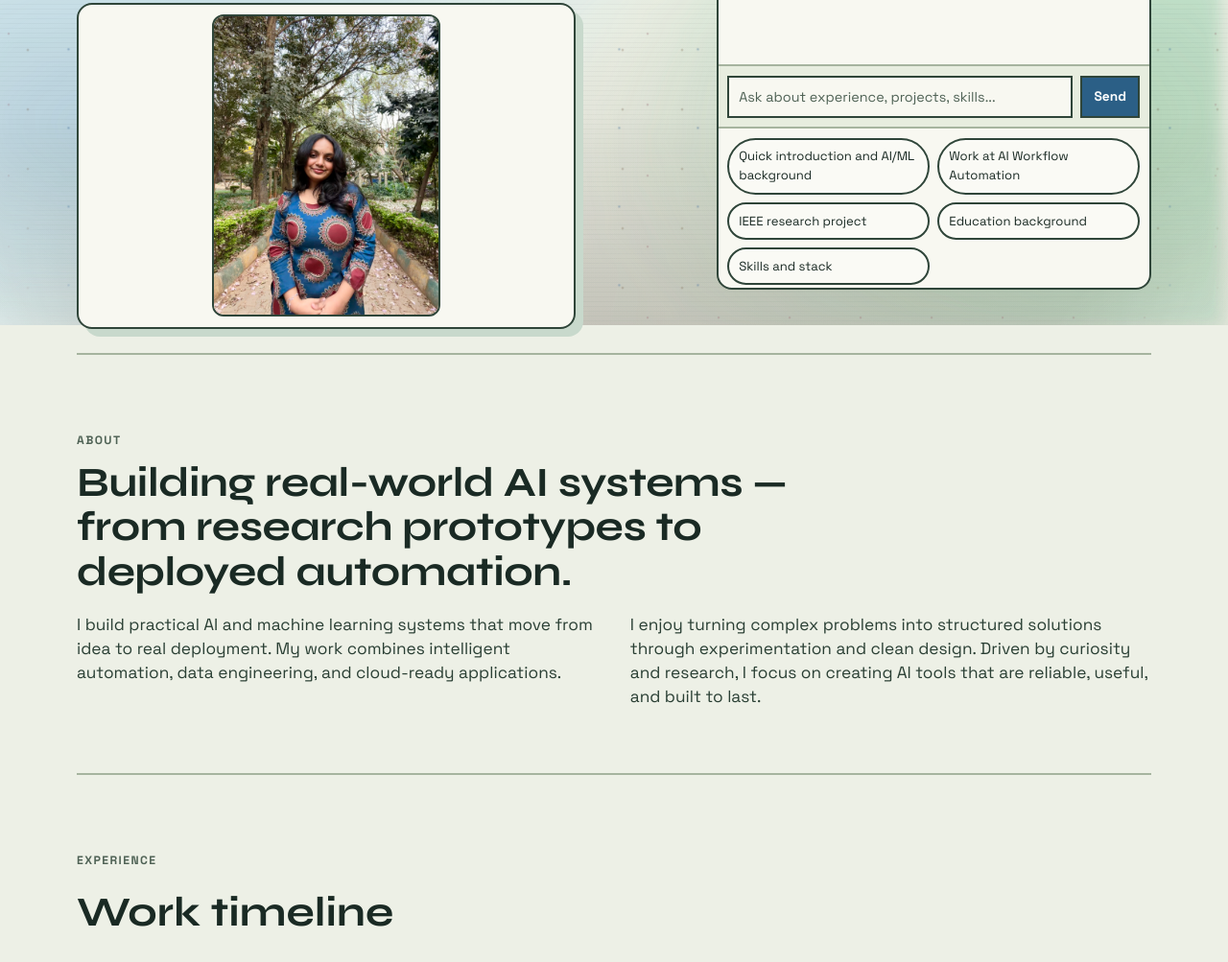
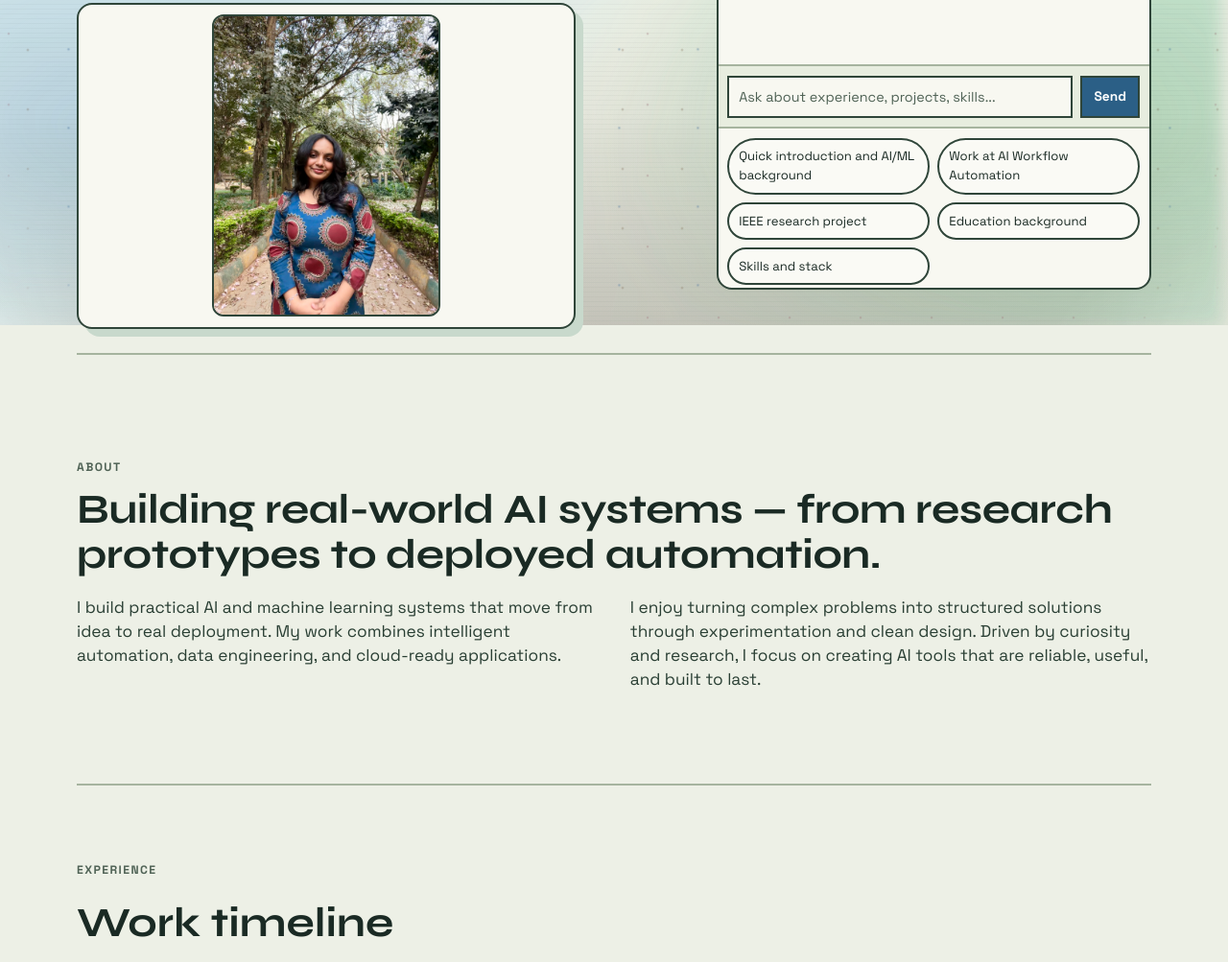
Before and after one commit to sarikashirolkar/Portfolio-Sarika, a plain HTML site: page index.html in a window 1280 px wide. Shown: the part 461-1464 px from the top of the page at 96% size. Drawn offline with Linux system fonts and the light colour scheme.

Commit message:
Refine about section container and full-width heading

```diff
--- a/styles.css
+++ b/styles.css
@@ -506,6 +506,8 @@ h3 {
 .about-section {
   position: relative;
   overflow: hidden;
+  padding-top: 6rem;
+  padding-bottom: 6rem;
 }
 
 .about-layout {
@@ -513,6 +515,8 @@ h3 {
   z-index: 1;
   display: grid;
   grid-template-columns: 1fr;
+  width: min(100%, 72rem);
+  margin-inline: auto;
 }
 
 .about-copy {
@@ -527,7 +531,7 @@ h3 {
 
 .about-copy h2 {
   margin: 0;
-  max-width: 26ch;
+  max-width: none;
   font-size: clamp(2rem, 5.3vw, 4.2rem);
   line-height: 1.08;
   letter-spacing: -0.01em;
```
